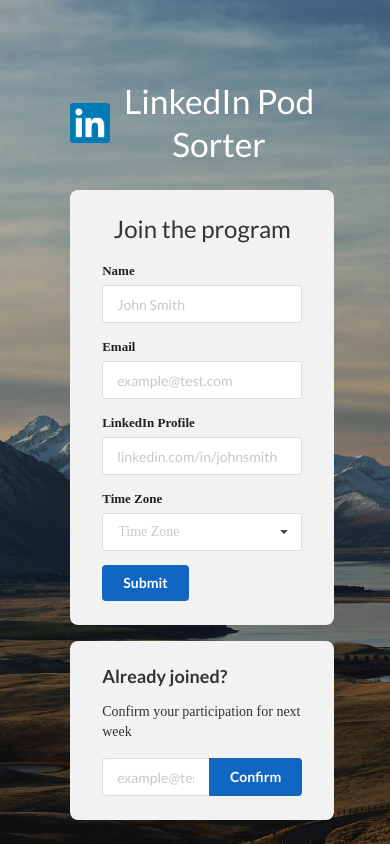
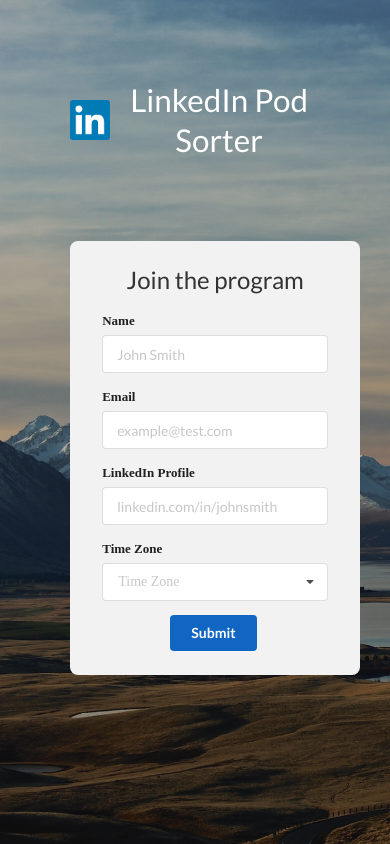
Before and after one commit to seyhankhan/linkedin-pod-sorter, a Flask app: page / in a window 390 px wide. Run offline with Flask 2, Linux system fonts and the light colour scheme; some libraries are stand-ins or nearby versions.

Commit message:
make it better

```diff
--- a/static/css/index.css
+++ b/static/css/index.css
@@ -6,8 +6,19 @@
   background-image:
     linear-gradient(to bottom, rgba(35, 31, 32, 0.4), rgba(35, 31, 32, 0.4)),
     url("../img/mountains.jpg");
-  background-repeat: no-repeat;
   background-size: cover;
+}
+
+#theContainer {
+  padding-top: 80px;
+  margin: auto;
+  width: 64vw;
+}
+
+#theTitle {
+  justify-content: center !important;
+  display: flex !important;
+  align-items: center !important;
 }
 
 h1 {
@@ -18,10 +29,22 @@
   text-align: center;
 }
 
-#theTitle {
-  justify-content: center !important;
-  display: flex !important;
-  align-items: center !important;
+@media (max-width: 644px) {
+  h1 {
+    font-size: 2.7em;
+  }
+}
+
+@media (max-width: 586px) {
+  h1 {
+    font-size: 2.4em;
+  }
+}
+
+@media (max-width: 530px) {
+  h1 {
+    font-size: 2.24em;
+  }
 }
 
 img {
@@ -29,10 +52,31 @@
   margin-right: 8px
 }
 
+#formContainer {
+  min-width: 290px;
+  width: 25vw;
+  margin: auto;
+  margin-top: 80px;
+  background: #F2F2F2;
+  padding: 24px 32px;
+  border-radius: 8px;
+  height: fit-content;
+}
+
+#signupForm {
+  margin-top: 16px;
+}
+
 h2 {
   font-weight:lighter;
   margin: 0;
   text-align: center;
+}
+
+#buttonContainer {
+  justify-content: center !important;
+  display: flex !important;
+  align-items: center !important;
 }
 
 .button {
@@ -42,52 +86,3 @@
 .button:hover {
   opacity: 0.7 !important;
 }
-
-#theContainer {
-  padding-top: 80px;
-  margin: auto;
-  width: 64vw;
-}
-
-#formsContainer {
-  margin-top: 80px;
-
-  display: grid;
-  grid-template-columns: 1fr 1fr;
-  grid-gap: 16px;
-
-  justify-content: space-around;
-}
-
-
-@media (max-width: 584px) {
-  #formsContainer {
-    grid-template-columns: 1fr;
-    margin-top: 24px;
-  }
-  body {
-    background-size: auto 100vh;
-  }
-  h1 {
-    font-size: 2.4em;
-  }
-}
-
-.formContainer {
-  min-width: 264px;
-  width: 25vw;
-  margin:auto;
-  /* margin-top:0; */
-  background: #F2F2F2;
-  padding: 24px 32px;
-  border-radius: 8px;
-  height: fit-content;
-}
-
-#form-signup {
-  margin-top: 16px;
-}
-
-#emailInputBox {
-  margin-top: 16px;
-}
--- a/templates/index.html
+++ b/templates/index.html
@@ -11,7 +11,7 @@
   $(document).ready(() => {
     $('.ui.dropdown').dropdown();
 
-    $('#form1').form({
+    $('#signupForm').form({
       fields: {
         name: 'empty',
         email: 'email',
@@ -23,17 +23,15 @@
 </script>
 
 <div id="theContainer">
-
   <div id="theTitle">
     <img id="linkedin-logo" src="static/img/linkedin.png">
     <h1>LinkedIn Pod Sorter</h1>
   </div>
 
-  <div id="formsContainer">
-    <div class="formContainer">
+  <div id="formContainer">
     <h2>Join the program</h2>
 
-      <form id="form-signup" class="ui form"> <!--method="POST" action="/"-->
+    <form id="signupForm" class="ui form"> <!--method="POST" action="/"-->
       <div class="field">
         <label>Name</label>
         <input type="text" name="name" placeholder="John Smith">
@@ -55,12 +53,17 @@
         </select>
       </div>
 
+      <div id="buttonContainer">
         <div onclick="window.location.href='/confirmation'" class="ui primary button">Submit</div>
+      </div>
       <div class="ui error message">
       </div>
     </form>
   </div>
-    <div class="formContainer">
+</div>
+
+{% endblock %}
+<!-- <div class="formContainer">
   <h3>Already joined?</h3>
   <div>Confirm your participation for next week</div>
   <div id="emailInputBox" class="ui fluid action input">
@@ -68,7 +71,11 @@
     <div onclick="window.location.href='/confirmation'" class="ui blue button">Confirm</div>
   </div>
 </div>
-  </div>
-</div>
-
-{% endblock %}
+#formsContainer {
+  margin-top: 80px;
+  display: flex;
+  justify-content: space-around;
+}
+#emailInputBox {
+  margin-top: 16px;
+} -->
```
Lines whose indentation alone changed are shown as unchanged.
